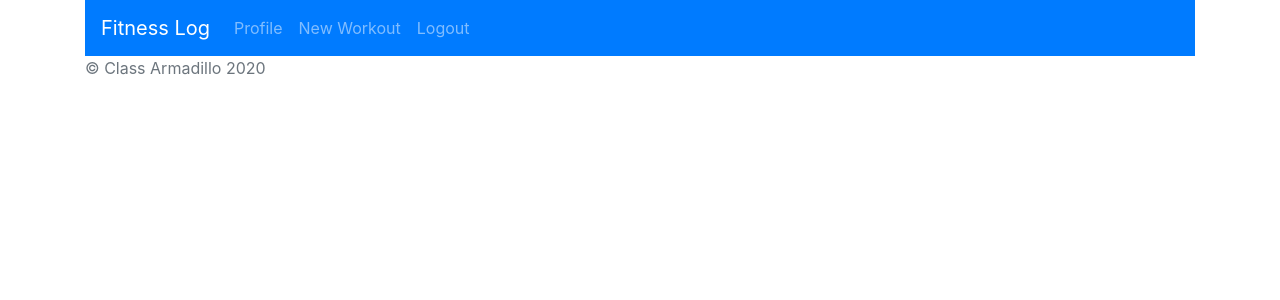
After one commit to Nathematical/My-Fitness-Log, a Django app: page /workout_history in a window 1280 px wide. The commit adds this page. Shown: the top 300 px of the page. Run offline with Django 3.2, Linux system fonts and the light colour scheme; some libraries are stand-ins or nearby versions.

Commit message:
added workout_history.html

```diff
--- a/fitness_log/log_app/templates/log_app/workout.html
+++ b/fitness_log/log_app/templates/log_app/workout.html
@@ -12,7 +12,7 @@
     <div class="collapse navbar-collapse" id="navbarNavAltMarkup">
         <div class="navbar-nav">
             <a class="nav-item nav-link" href="{% url 'log_users:profile' %}">Profile</a>
-            <a class="nav-item nav-link" href="#">Workout History</a>
+            <a class="nav-item nav-link" href="{% url 'log_app:workout_history' %}">Workout History</a>
             <a class="nav-item nav-link" href="{% url 'log_users:logout' %}">Logout</a>
         </div>
     </div>
@@ -21,6 +21,10 @@
 <div id="app">
     <h1>New Workout</h1>
     <br>
+    <table>
+        {% for exercise in exercises %}
+        {% endfor %}
+    </table>
     <form action="{% url 'log_app:new_workout' %}" method="post">
         {% csrf_token %}
         <select v-model="category" v-on:change="get_exercises">
--- /dev/null
+++ b/fitness_log/log_app/templates/log_app/workout_history.html
@@ -0,0 +1,21 @@
+{% extends 'log_app/main.html' %}
+
+{% block title %}Workout{% endblock %}
+
+{% block content %}
+<nav class="navbar navbar-expand-lg navbar-dark bg-primary">
+    <a class="navbar-brand">Fitness Log</a>
+    <button class="navbar-toggler" type="button" data-toggle="collapse" data-target="#navbarNavAltMarkup"
+        aria-controls="navbarNavAltMarkup" aria-expanded="false" aria-label="Toggle navigation">
+        <span class="navbar-toggler-icon"></span>
+    </button>
+    <div class="collapse navbar-collapse" id="navbarNavAltMarkup">
+        <div class="navbar-nav">
+            <a class="nav-item nav-link" href="{% url 'log_users:profile' %}">Profile</a>
+            <a class="nav-item nav-link" href="{% url 'log_app:new_workout' %}">New Workout</a>
+            <a class="nav-item nav-link" href="{% url 'log_users:logout' %}">Logout</a>
+        </div>
+    </div>
+</nav>
+
+{% endblock %}
--- a/fitness_log/log_app/urls.py
+++ b/fitness_log/log_app/urls.py
@@ -5,5 +5,6 @@ app_name = 'log_app'
 urlpatterns = [
     path('', views.index, name='index'),
     path('main/', views.main, name='main'),
-    path('new_workout/', views.new_workout, name='new_workout')
+    path('new_workout/', views.new_workout, name='new_workout'),
+    path('workout_history', views.workout_history, name='workout_history')
 ]
--- a/fitness_log/log_app/views.py
+++ b/fitness_log/log_app/views.py
@@ -1,5 +1,6 @@
 from django.shortcuts import render
 from django.http import HttpResponse
+# from .models import Exercise
 
 def index(request):
     return HttpResponse('This is the index page.')
@@ -9,3 +10,6 @@ def main(request):
 
 def new_workout(request):
     return render(request, 'log_app/workout.html')
+
+def workout_history(request):
+    return render(request, 'log_app/workout_history.html')
--- a/fitness_log/log_users/templates/log_users/profile.html
+++ b/fitness_log/log_users/templates/log_users/profile.html
@@ -12,7 +12,7 @@
       <div class="navbar-nav">
         <!-- <a class="nav-item nav-link" href="#">New Workout</a> -->
         <a class="nav-item nav-link" href="{% url 'log_app:new_workout' %}">New Workout</a>
-        <a class="nav-item nav-link" href="#">Workout History</a>
+        <a class="nav-item nav-link" href="{% url 'log_app:workout_history' %}">Workout History</a>
         <a class="nav-item nav-link" href="{% url 'log_users:logout' %}">Logout</a>
       </div>
     </div>
```
Also changed, not shown: fitness_log/db.sqlite3.
